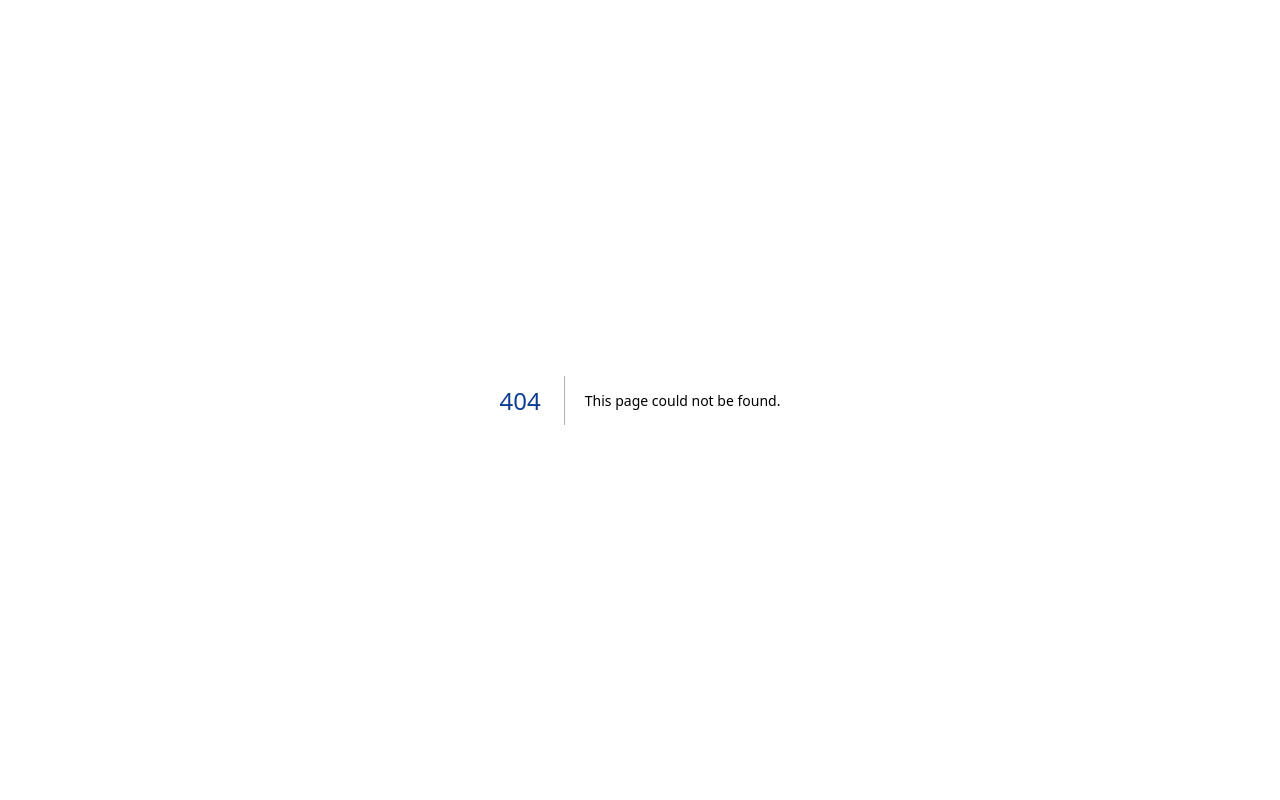
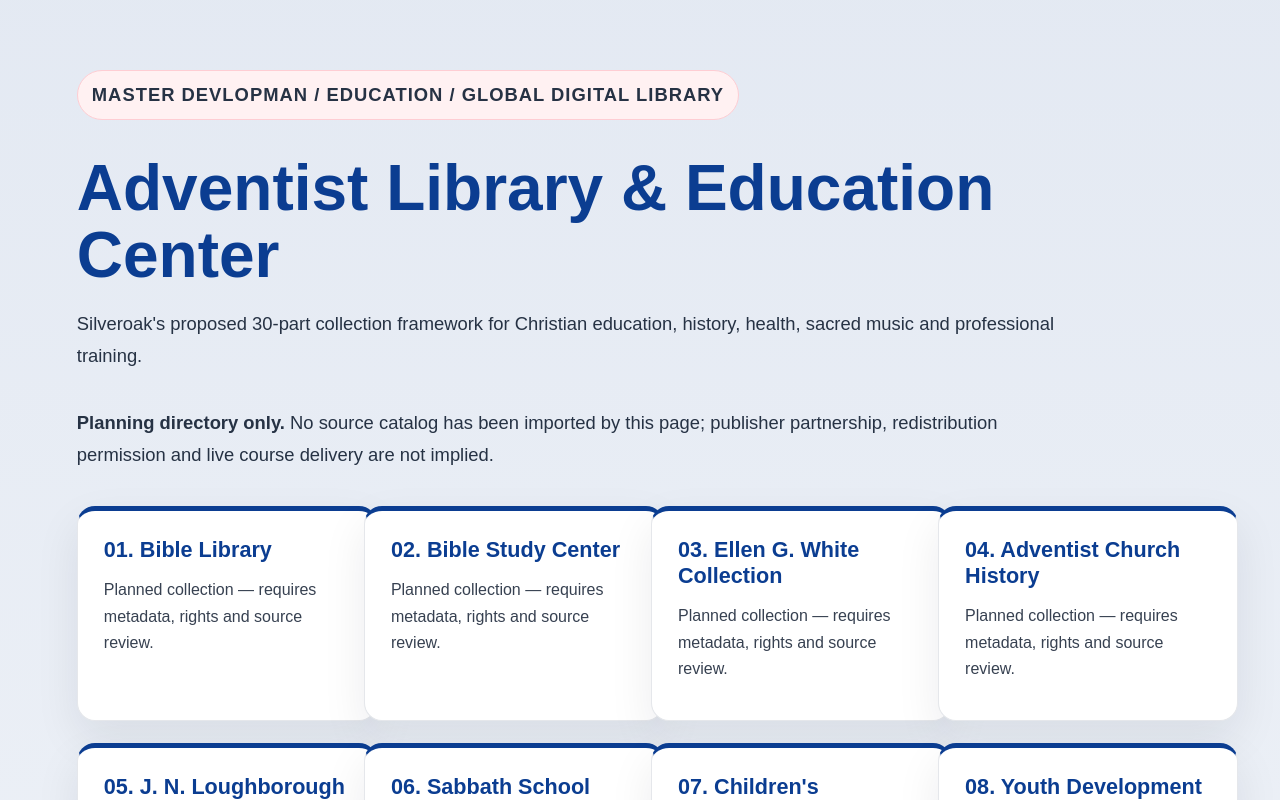
Before and after one commit to patrickprincivil/alliance_nasyonal_devlopman, a Next.js app: page /global-digital-library/adventist in a window 1280 px wide. Before the commit this address had no page. Built offline with nearby package versions, Linux system fonts and the light colour scheme.

Commit message:
feat: integrate Adventist Library V4 into unified Global Digital Library

```diff
--- /dev/null
+++ b/app/global-digital-library/adventist/page.tsx
@@ -0,0 +1,19 @@
+import Link from "next/link";
+import { ADVENTIST_LIBRARY_MODULES, ADVENTIST_REFERENCE_SOURCES } from "@/lib/silveroak/adventist-library";
+export default function AdventistLibraryPage() {
+  return <main className="page">
+    <p className="eyebrow">MASTER DEVLOPMAN / Education / Global Digital Library</p>
+    <h1>Adventist Library & Education Center</h1>
+    <p>Silveroak's proposed 30-part collection framework for Christian education, history, health, sacred music and professional training.</p>
+    <p><strong>Planning directory only.</strong> No source catalog has been imported by this page; publisher partnership, redistribution permission and live course delivery are not implied.</p>
+    <section className="gridSection">{ADVENTIST_LIBRARY_MODULES.map((name, index) =>
+      <article className="card" key={name}><h2>{String(index + 1).padStart(2, "0")}. {name}</h2>
+        <p>Planned collection — requires metadata, rights and source review.</p></article>)}</section>
+    <section className="subSection"><h2>Publisher and archive references</h2>
+      <ul>{ADVENTIST_REFERENCE_SOURCES.map(source =>
+        <li key={source.name}><a href={source.url} target="_blank" rel="noopener noreferrer">{source.name}</a> — independent external resource; verify current conditions.</li>)}</ul>
+      <p>Catalog records are not licensed content. Books may be displayed or downloaded only when rights are verified. Educational and historical analysis is distinct from endorsement.</p>
+      <p><Link href="/global-digital-library">Back to Global Digital Library</Link></p>
+    </section>
+  </main>;
+}
```
